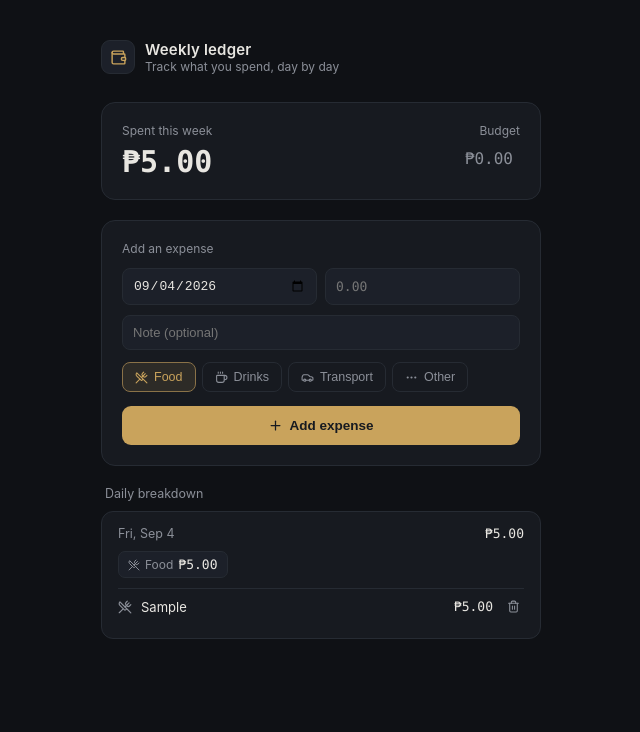
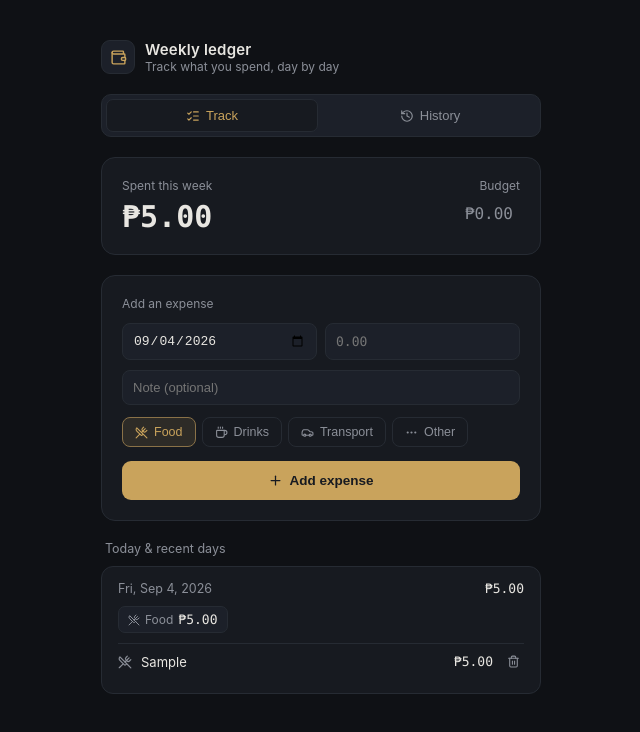
Before and after one commit to Nat-dev26/Budget-Tracker, a React (Vite) app: page / in a window 1280 px wide. Both pictures are taken after typing "5", "Sample" into the empty fields and a click on the button "Add expense". Shown: the top 732 px of the page, without its empty margins (319-959 px from the left). Built offline with nearby package versions, Linux system fonts and the light colour scheme.

Commit message:
add history tab and localStorage

```diff
--- a/src/App.css
+++ b/src/App.css
@@ -30,7 +30,7 @@
   display: flex;
   align-items: center;
   gap: 10px;
-  margin-bottom: 28px;
+  margin-bottom: 20px;
 }
 
 .bt-logo {
@@ -54,6 +54,42 @@
 .bt-subtitle {
   font-size: 12px;
   color: var(--bt-text-dim);
+}
+
+.bt-tabs {
+  display: flex;
+  gap: 6px;
+  margin-bottom: 20px;
+  background: var(--bt-card-alt);
+  border: 1px solid var(--bt-border);
+  border-radius: 10px;
+  padding: 4px;
+}
+
+.bt-tab {
+  flex: 1;
+  display: flex;
+  align-items: center;
+  justify-content: center;
+  gap: 6px;
+  padding: 8px 0;
+  border-radius: 7px;
+  font-size: 13px;
+  color: var(--bt-text-dim);
+  background: transparent;
+  border: 1px solid transparent;
+  cursor: pointer;
+  transition: background 0.2s, color 0.2s, border-color 0.2s;
+}
+
+.bt-tab:hover {
+  color: var(--bt-text);
+}
+
+.bt-tab.is-active {
+  background: var(--bt-card);
+  color: var(--bt-accent);
+  border-color: var(--bt-border);
 }
 
 .bt-card {
--- a/src/App.tsx
+++ b/src/App.tsx
@@ -1,4 +1,4 @@
-import { useState, useMemo } from "react";
+import { useState, useMemo, useEffect } from "react";
 import {
   Plus,
   Trash2,
@@ -7,6 +7,8 @@ import {
   Car,
   MoreHorizontal,
   Wallet,
+  History,
+  ListChecks,
 } from "lucide-react";
 import "./App.css";
 
@@ -16,6 +18,8 @@ const CATEGORIES = [
   { id: "transport", label: "Transport", icon: Car },
   { id: "other", label: "Other", icon: MoreHorizontal },
 ];
+
+const STORAGE_KEY = "budget-tracker-data";
 
 function todayISO() {
   return new Date().toISOString().slice(0, 10);
@@ -27,6 +31,7 @@ function formatDay(iso: string) {
     weekday: "short",
     month: "short",
     day: "numeric",
+    year: "numeric",
   });
 }
 
@@ -45,17 +50,44 @@ type Expense = {
   amount: number;
 };
 
+type StoredData = {
+  budget: number;
+  expenses: Expense[];
+};
+
+function loadFromStorage(): StoredData | null {
+  try {
+    const raw = localStorage.getItem(STORAGE_KEY);
+    if (!raw) return null;
+    return JSON.parse(raw) as StoredData;
+  } catch {
+    return null;
+  }
+}
+
 function App() {
-  const [budget, setBudget] = useState(0);
-  const [budgetDraft, setBudgetDraft] = useState("0");
+  const saved = loadFromStorage();
+
+  const [view, setView] = useState<"track" | "history">("track");
+
+  const [budget, setBudget] = useState(saved?.budget ?? 0);
+  const [budgetDraft, setBudgetDraft] = useState(String(saved?.budget ?? 0));
   const [editingBudget, setEditingBudget] = useState(false);
 
-  const [expenses, setExpenses] = useState<Expense[]>([]);
+  const [expenses, setExpenses] = useState<Expense[]>(saved?.expenses ?? []);
 
   const [amount, setAmount] = useState("");
   const [category, setCategory] = useState("food");
   const [note, setNote] = useState("");
   const [date, setDate] = useState(todayISO());
+
+  useEffect(() => {
+    try {
+      localStorage.setItem(STORAGE_KEY, JSON.stringify({ budget, expenses }));
+    } catch {
+      // storage unavailable, ignore
+    }
+  }, [budget, expenses]);
 
   const weekTotal = useMemo(
     () => expenses.reduce((sum, e) => sum + e.amount, 0),
@@ -120,6 +152,25 @@ function App() {
           </div>
         </div>
 
+        <div className="bt-tabs">
+          <button
+            className={`bt-tab ${view === "track" ? "is-active" : ""}`}
+            onClick={() => setView("track")}
+          >
+            <ListChecks size={14} />
+            Track
+          </button>
+          <button
+            className={`bt-tab ${view === "history" ? "is-active" : ""}`}
+            onClick={() => setView("history")}
+          >
+            <History size={14} />
+            History
+          </button>
+        </div>
+
+        {view === "track" && (
+          <>
             <div className="bt-card">
               <div className="bt-summary-row">
                 <div>
@@ -148,7 +199,7 @@ function App() {
                         setEditingBudget(true);
                       }}
                     >
-                  ₱{budget > 0 ? `${fmt(budget)}` : "0.00"}
+                      ₱{fmt(budget)}
                     </button>
                   )}
                 </div>
@@ -222,25 +273,69 @@ function App() {
               </button>
             </div>
 
-        <div className="bt-section-label">Daily breakdown</div>
+            <div className="bt-section-label">Today & recent days</div>
 
             {byDay.length === 0 && (
               <div className="bt-empty">No expenses logged yet.</div>
             )}
 
-        {byDay.map(([d, items]) => {
+            {byDay.slice(0, 3).map(([d, items]) => (
+              <DayCard
+                key={d}
+                dateISO={d}
+                items={items}
+                categoryTotals={categoryTotals(items)}
+                onRemove={removeExpense}
+              />
+            ))}
+          </>
+        )}
+
+        {view === "history" && (
+          <>
+            <div className="bt-section-label">Full history</div>
+            {byDay.length === 0 && (
+              <div className="bt-empty">
+                Wala ka pang naitatalang gastos. Pumunta sa "Track" tab para magdagdag.
+              </div>
+            )}
+            {byDay.map(([d, items]) => (
+              <DayCard
+                key={d}
+                dateISO={d}
+                items={items}
+                categoryTotals={categoryTotals(items)}
+                onRemove={removeExpense}
+              />
+            ))}
+          </>
+        )}
+      </div>
+    </div>
+  );
+}
+
+function DayCard({
+  dateISO,
+  items,
+  categoryTotals,
+  onRemove,
+}: {
+  dateISO: string;
+  items: Expense[];
+  categoryTotals: { id: string; label: string; icon: any; total: number }[];
+  onRemove: (id: number) => void;
+}) {
   const dayTotal = items.reduce((s, e) => s + e.amount, 0);
-          const catTotals = categoryTotals(items);
   return (
-            <div key={d} className="bt-day-card">
+    <div className="bt-day-card">
       <div className="bt-day-header">
-                <span>{formatDay(d)}</span>
+        <span>{formatDay(dateISO)}</span>
         <span className="bt-mono">₱{fmt(dayTotal)}</span>
       </div>
 
-              {/* auto-calculated category breakdown, e.g. Food ₱200, Drinks ₱70 */}
       <div className="bt-cat-summary">
-                {catTotals.map((c) => {
+        {categoryTotals.map((c) => {
           const Icon = c.icon;
           return (
             <div key={c.id} className="bt-cat-chip">
@@ -263,10 +358,7 @@ function App() {
             </div>
             <div className="bt-expense-right">
               <span className="bt-mono">₱{fmt(e.amount)}</span>
-                      <button
-                        className="bt-delete-btn"
-                        onClick={() => removeExpense(e.id)}
-                      >
+              <button className="bt-delete-btn" onClick={() => onRemove(e.id)}>
                 <Trash2 size={13} />
               </button>
             </div>
@@ -275,10 +367,6 @@ function App() {
       })}
     </div>
   );
-        })}
-      </div>
-    </div>
-  );
 }
 
 export default App;
```
Lines whose indentation alone changed are shown as unchanged.
